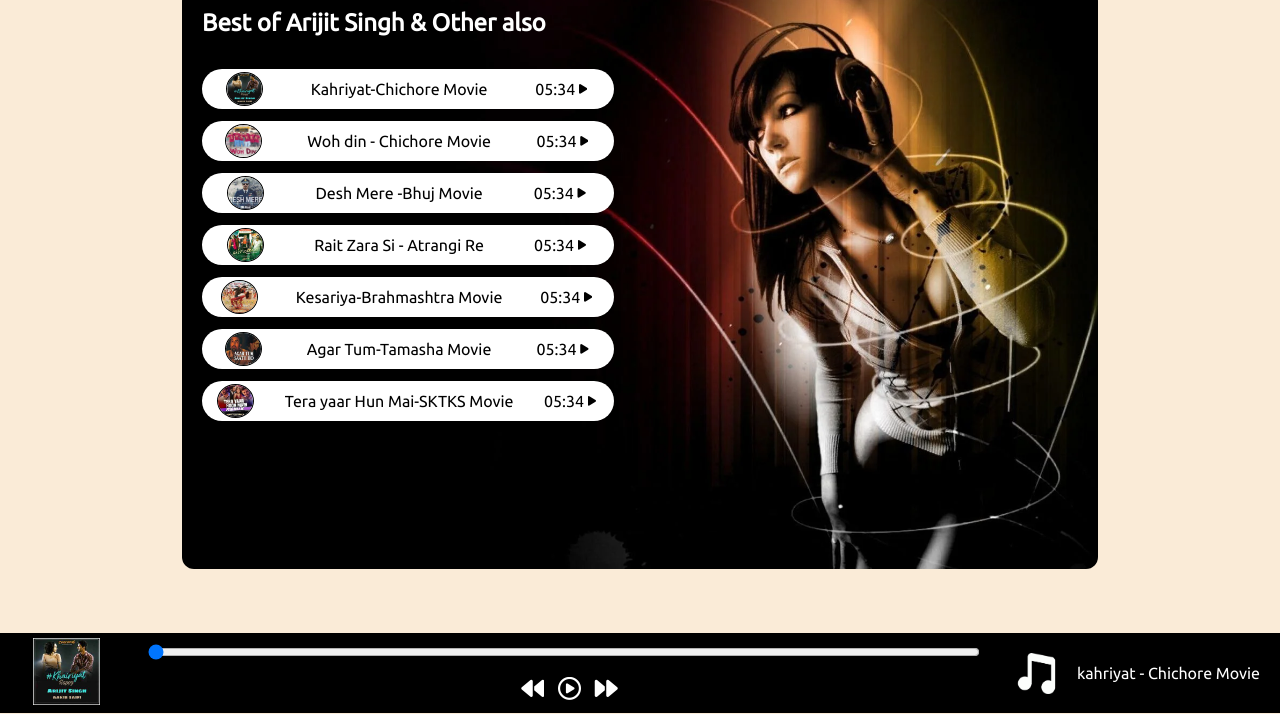
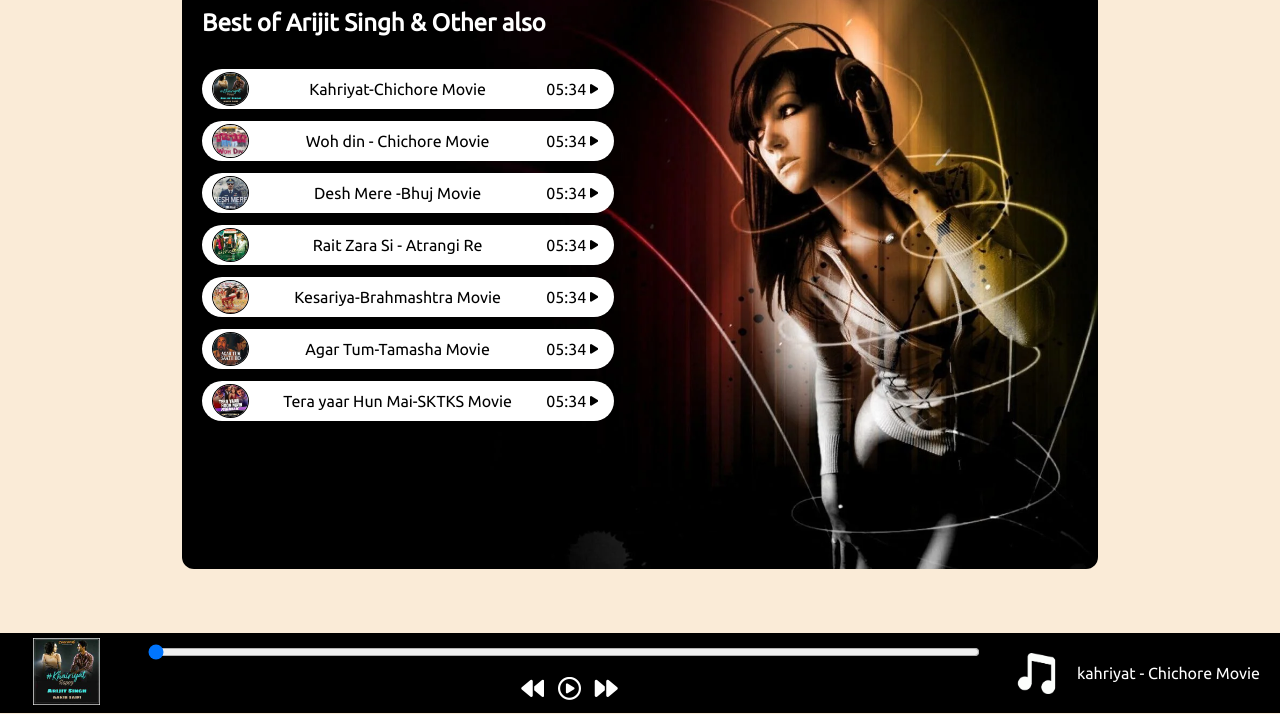
Before and after one commit to Shra2703/Jsify-Music-player, a plain HTML site: page index.html in a window 1280 px wide. Shown: the part 86-800 px from the top of the page. Drawn offline with Linux system fonts and the light colour scheme.

Commit message:
song Item div styling is added

```diff
--- a/style.css
+++ b/style.css
@@ -129,14 +129,18 @@ nav ul li {
 .songItem {
   height: 40px;
   display: flex;
-  justify-content: space-around;
+  /* justify-content: space-around; */
+  justify-content: space-between;
   align-items: center;
   /* width: 97%; */
   background: white;
   color: black;
   margin: 12px 0;
+
   border-radius: 34px;
-  padding-right: 3px;
+  /* padding-right: 3px; */
+  padding-right: 16px;
+  padding-left: 10px;
   /* border: 1px solid yellow; */
 }
 .songItem img {
@@ -205,7 +209,6 @@ nav ul li {
     width: 35px;
     height: 59px;
   }
-
 }
 
 @media only screen and (max-width: 650px) {
@@ -245,7 +248,7 @@ nav ul li {
   #myProgressBar {
     width: 40vw;
   }
-  .songInfo{
+  .songInfo {
     width: 12rem;
     margin-right: 0px;
   }
@@ -258,20 +261,20 @@ nav ul li {
   #myProgressBar {
     width: 35vw;
   }
-    .songInfo{
+  .songInfo {
     width: 10rem;
   }
   .songInfo img {
     width: 20px;
     height: 59px;
   }
-   .songInfo #masterSongName{
+  .songInfo #masterSongName {
     font-size: 12px;
   }
 }
 
 @media only screen and (max-width: 380px) {
-    .container{
+  .container {
     min-height: 65vh;
     border: 1px solid yellow;
   }
```
Lines whose indentation alone changed are shown as unchanged.
